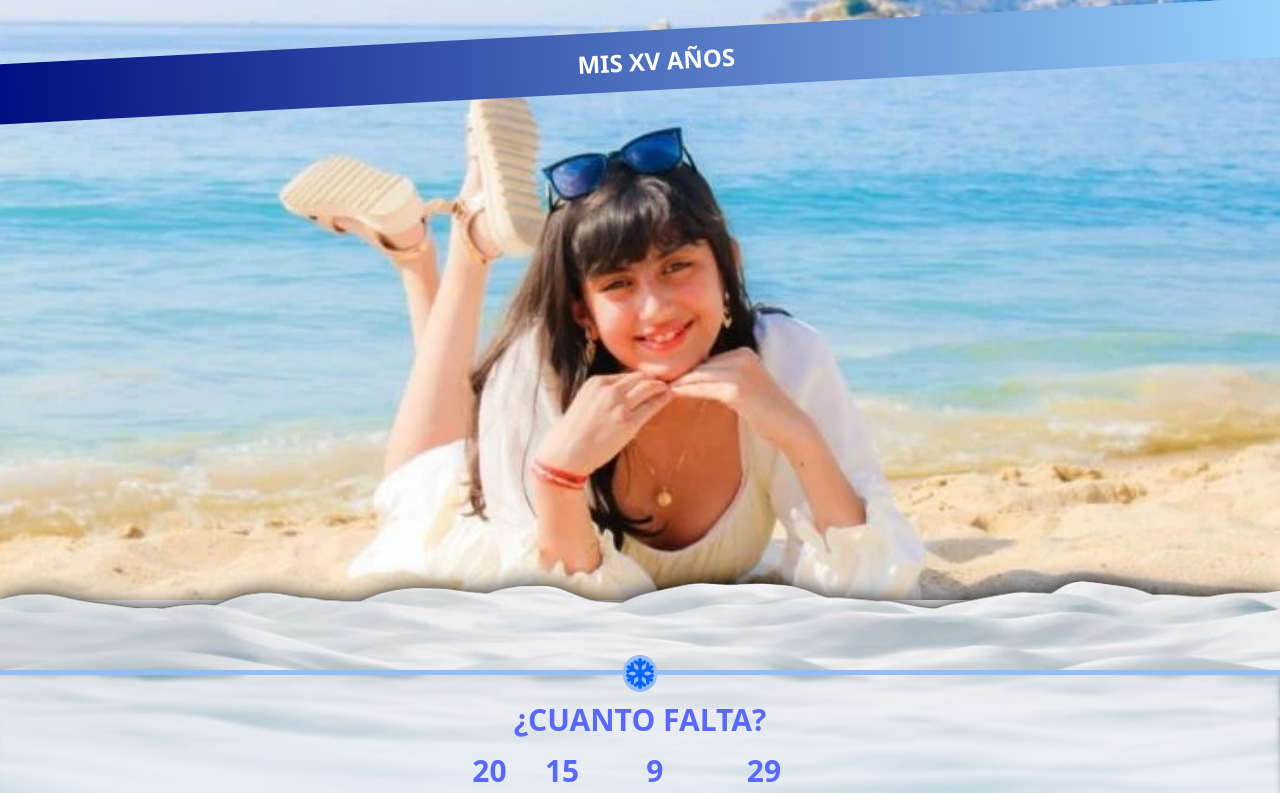
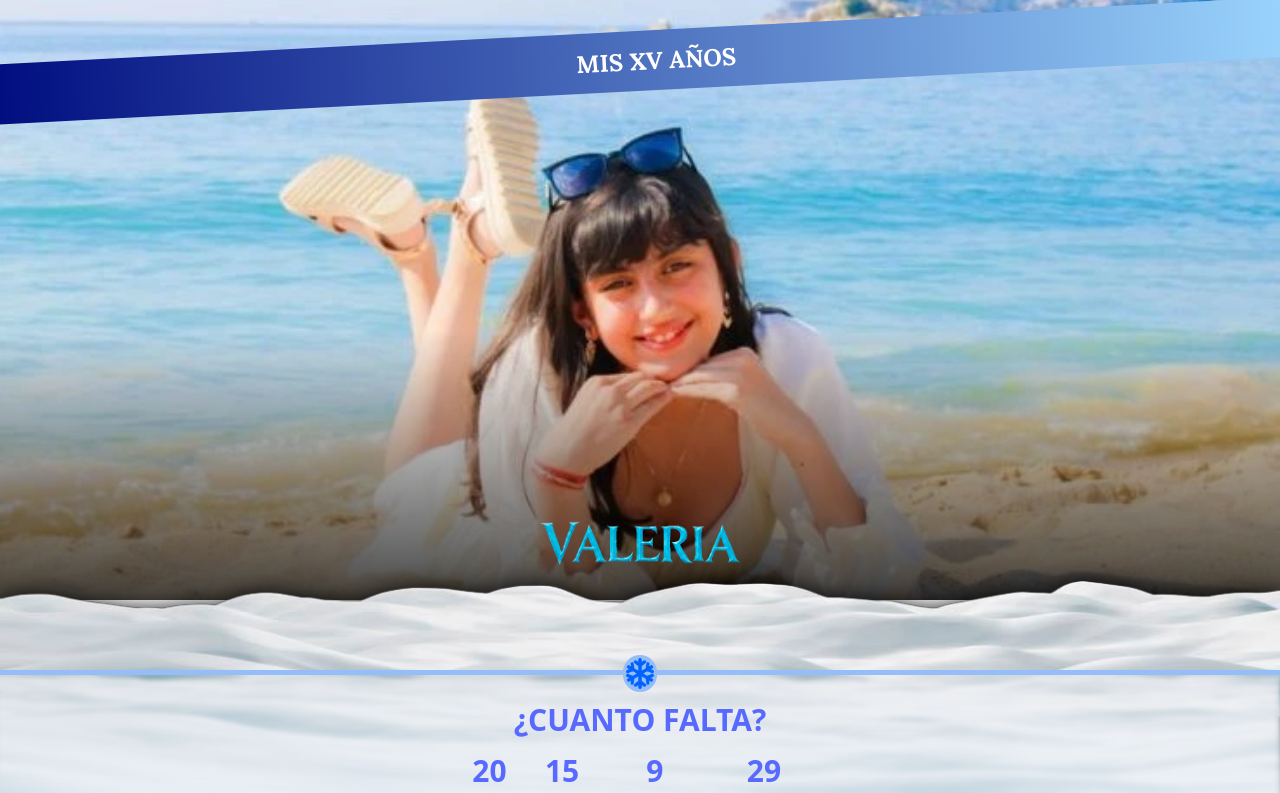
Before and after one commit to Kaws2305/frozen-invitation, a React (Vite) app: page / in a window 1280 px wide. Shown: the top 793 px of the page. Built offline with nearby package versions, Linux system fonts and the light colour scheme.

Commit message:
Tercer cambio

```diff
--- a/index.html
+++ b/index.html
@@ -2,10 +2,17 @@
 <html lang="en">
   <head>
     <meta charset="UTF-8" />
+    <!-- FAVICON-->
     <link rel="icon" type="image/svg+xml" href="/vite.svg" />
     <meta name="viewport" content="width=device-width, initial-scale=1.0" />
-    <title>frozen-tres</title>
+    <!-- TITTLE-->
+    <title>XV AÑOS VALE | INVITEISHON</title>
     <link href='https://unpkg.com/boxicons@2.1.4/css/boxicons.min.css' rel='stylesheet'>
+    <!-- GOOGLE FONT-->
+    <link rel="preconnect" href="https://fonts.googleapis.com">
+    <link rel="preconnect" href="https://fonts.gstatic.com" crossorigin>
+    <!-- FONT LORA-->
+    <link href="https://fonts.googleapis.com/css2?family=Lora:ital,wght@0,400..700;1,400..700&display=swap" rel="stylesheet">
   </head>
   <body>
     <div id="root"></div>
--- a/src/components/Portada.jsx
+++ b/src/components/Portada.jsx
@@ -1,4 +1,5 @@
 import '../styles/Portada.css';
+import valeria from '../assets/valeria.png';
 
 export function Portada () {
 
@@ -12,6 +13,10 @@
                     <h1 className="tittle__portada">MIS XV AÑOS</h1>
                 </div>
 
+                <div className="valeria__image-container">
+                    <img src={valeria} alt="valeria" className="valeria__image" />
+                </div>
+
             </div>
 
         </header>
--- a/src/styles/Portada.css
+++ b/src/styles/Portada.css
@@ -14,6 +14,7 @@
 .portada__container{
     width: 100%;
     height: 100%;
+    background: linear-gradient(transparent, transparent, #000c);
 }
 
 
@@ -26,9 +27,27 @@
     justify-content: center;
     align-items: center;
     color: #fff;
-    font-family: system-ui;
+    font-family: 'Lora';
     margin-top: 30px;
     transform: rotate(-3deg);
     position: relative;
     left: -3px;
 }
+
+
+
+
+/*-- VALERIA TEXT CONTENT ---*/
+.valeria__image-container{
+    width: 90%;
+    height: auto;
+    margin: auto;
+    position: relative;
+    display: flex;
+    justify-content: center;
+    top: 430px;
+}
+
+.valeria__image{
+    width: 200px;
+}
```
Also changed, not shown: src/assets/valeria.png (added).
